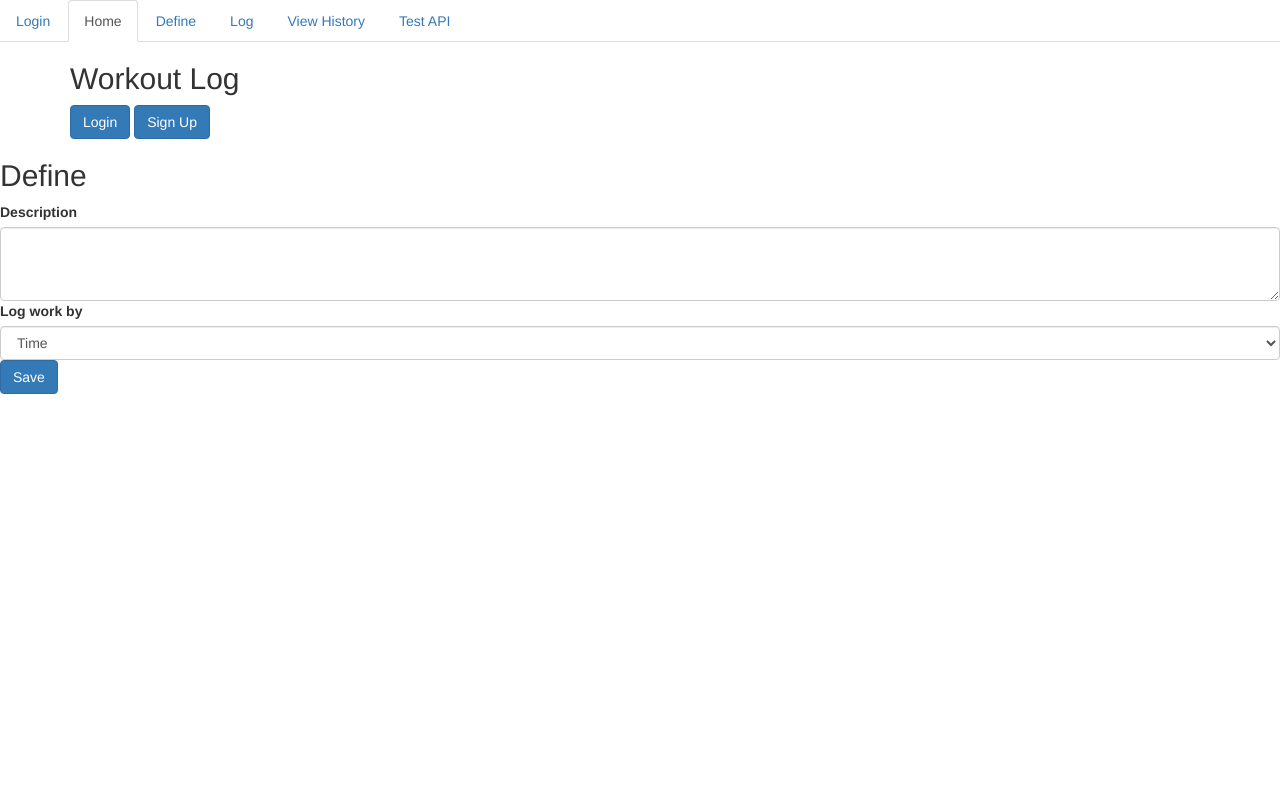
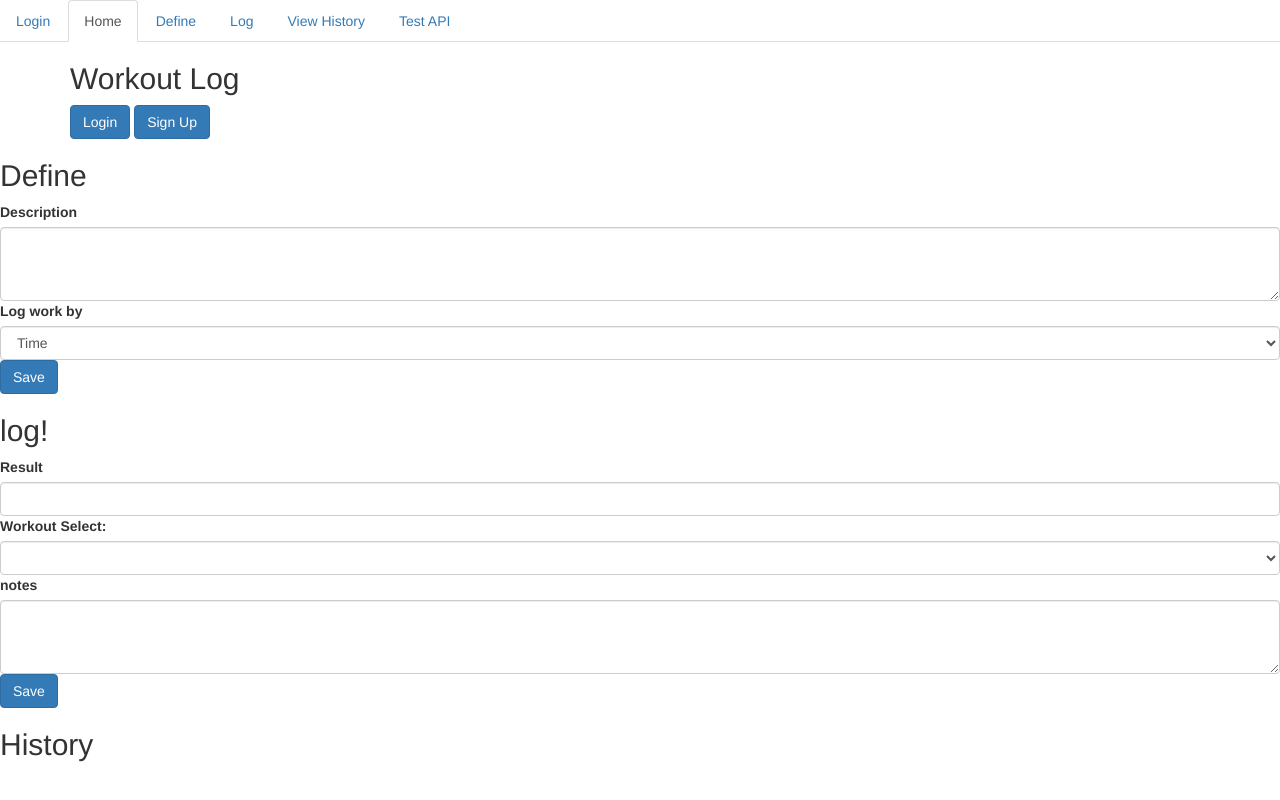
Before and after one commit to nicolemj/WorkoutLog, a website: page workoutlogClient/index.html in a window 1280 px wide. Drawn offline with nearby package versions, Linux system fonts and the light colour scheme.

Commit message:
Module 20

```diff
--- a/workoutlogClient/User/auth.js
+++ b/workoutlogClient/User/auth.js
@@ -54,11 +54,6 @@ $(function(){
                   $("#login-modal").modal("hide");
                   $(".disabled").removeClass("disabled");
                   $("#loginout").text("Logout");
-                  $("#li_username").val("");
-                  $("#li_password").val("");
-
-                  $('a[href="#define"]').tab("show");
-
                })
                .fail(function() {
                   $("#li_error").text("There was an issue with your username or password").show();
--- a/workoutlogClient/index.html
+++ b/workoutlogClient/index.html
@@ -57,6 +57,23 @@
             <button id="def-save" class="btn btn-primary">Save</button>
         </div>
 
+    <!--Log-->
+  <div class="tab-pane" id="log">
+    <h2>log!</h2>
+      <label>Result</label>
+        <input type="text" class="form-control" id="log-result" />
+          <label>Workout Select:</label>
+            <select class="form-control" id="log-definition"></select>
+          <label>notes</label>
+        <textarea class="form-control" id="log-description" rows="3"></textarea>
+      <button id="log-save" class="btn btn-primary">Save</button>
+    </div>
+  <div class="tab-pane" id="history">
+    <h2>History</h2>
+<ul class="list-group" id="history-list">
+</ul>
+</div>
+
         <!--Login Modal-->
           <div class="modal fade" id="login-modal" role="dialog">
               <div class="modal-dialog">
@@ -112,9 +129,11 @@
     <!-- Include all compiled plugins (below), or include individual files as needed -->
     <script src="./bower_components/bootstrap/dist/js/bootstrap.min.js"></script>
 
+    <script type="text/javascript" src="./app.js"></script>
     <script src="./app.js"></script>
     <script src="./User/auth.js"></script>
     <script src="./workouts/define.js"></script>
+    <script src="./workouts/log.js"></script>
 
 </body>
 </html>
```
